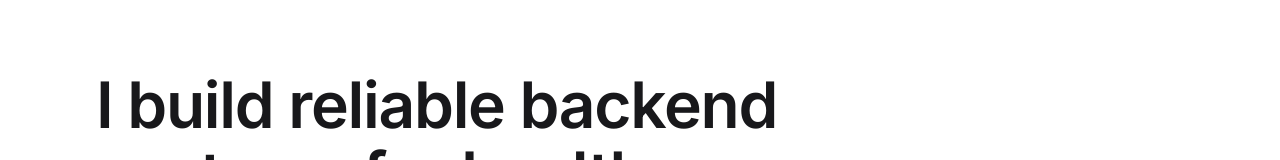
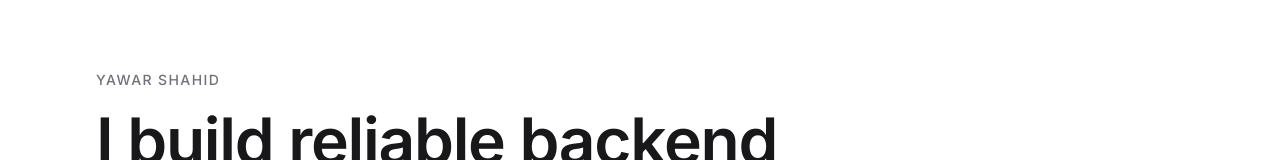
Before and after one commit to mohdyawars/yawar-portfoliio, a Next.js app: page / in a window 1280 px wide. Shown: the part 123-283 px from the top of the page. Built offline with nearby package versions, Linux system fonts and the light colour scheme; no server answers.

Commit message:
fix: add full name to all SEO metadata to rank for Yawar Shahid on Google

```diff
--- a/src/app/about/page.tsx
+++ b/src/app/about/page.tsx
@@ -3,7 +3,7 @@ import { generatePageMetadata } from "@/lib/metadata";
 export const metadata = generatePageMetadata({
   title: "About Me",
   description:
-    "Hi, I'm Yawar – a software developer who builds reliable systems for healthcare, logistics, and finance.",
+    "Hi, I'm Yawar Shahid – a backend engineer who builds reliable systems for healthcare, logistics, and finance.",
   path: "/about",
 });
 
@@ -18,7 +18,7 @@ export default function AboutPage() {
         <div className="mt-8 grid gap-8 lg:grid-cols-2 lg:gap-12">
           <div>
             <p className="text-lead">
-              Hi, I&apos;m Yawar – a software engineer who builds reliable backend systems.
+              Hi, I&apos;m Yawar Shahid – a software engineer who builds reliable backend systems.
             </p>
             <p className="mt-4 text-zinc-600 dark:text-zinc-400 leading-relaxed">
               I specialize in building the behind-the-scenes software that powers businesses in healthcare,
--- a/src/app/layout.tsx
+++ b/src/app/layout.tsx
@@ -15,11 +15,24 @@ const siteUrl =
 export const metadata: Metadata = {
   metadataBase: new URL(siteUrl),
   title: {
-    default: "Yawar | Backend Engineer",
-    template: "%s | Yawar",
+    default: "Yawar Shahid | Backend Engineer",
+    template: "%s | Yawar Shahid",
   },
   description:
-    "Backend engineer specializing in healthcare automation, RPA pipelines, and reliable systems. Expert in Python, Django, Celery, PostgreSQL, and GCP.",
+    "Yawar Shahid is a backend engineer specializing in healthcare automation, RPA pipelines, and reliable systems. Expert in Python, Django, Celery, PostgreSQL, and GCP.",
+  keywords: [
+    "Yawar Shahid",
+    "Backend Engineer",
+    "Python Developer",
+    "Django",
+    "Healthcare Automation",
+    "RPA",
+    "Celery",
+    "PostgreSQL",
+    "GCP",
+  ],
+  authors: [{ name: "Yawar Shahid" }],
+  creator: "Yawar Shahid",
   verification: {
     google: "fRVHIoZ7P6YF4qUh75iZ2xPmrv12f4Q-5cqxEBjOj6U",
   },
@@ -31,26 +44,26 @@ export const metadata: Metadata = {
     canonical: siteUrl,
   },
   openGraph: {
-    title: "Yawar | Backend Engineer",
+    title: "Yawar Shahid | Backend Engineer",
     description:
-      "Backend engineer specializing in healthcare automation, RPA pipelines, and reliable systems.",
+      "Yawar Shahid is a backend engineer specializing in healthcare automation, RPA pipelines, and reliable systems.",
     type: "website",
     url: siteUrl,
-    siteName: "Yawar's Portfolio",
+    siteName: "Yawar Shahid's Portfolio",
     images: [
       {
         url: "/opengraph-image",
         width: 1200,
         height: 630,
-        alt: "Yawar | Backend Engineer",
+        alt: "Yawar Shahid | Backend Engineer",
       },
     ],
   },
   twitter: {
     card: "summary_large_image",
-    title: "Yawar | Backend Engineer",
+    title: "Yawar Shahid | Backend Engineer",
     description:
-      "Backend engineer specializing in healthcare automation, RPA pipelines, and reliable systems.",
+      "Yawar Shahid is a backend engineer specializing in healthcare automation, RPA pipelines, and reliable systems.",
     images: ["/opengraph-image"],
   },
 };
@@ -77,7 +90,10 @@ const personSchema = {
     "RPA",
     "Backend Engineering",
   ],
-  sameAs: ["https://www.linkedin.com/in/yawar-shahid-3032b816b/"],
+  sameAs: [
+    "https://www.linkedin.com/in/yawar-shahid-3032b816b/",
+    "https://github.com/mohdyawars",
+  ],
 };
 
 const websiteSchema = {
--- a/src/app/page.tsx
+++ b/src/app/page.tsx
@@ -29,6 +29,7 @@ export default function Home() {
     <div>
       {/* Hero Section */}
       <section className="mx-auto max-w-6xl px-4 py-24 sm:px-6 sm:py-32 lg:px-8">
+        <p className="text-sm font-medium uppercase tracking-widest text-zinc-500 dark:text-zinc-400 mb-4">Yawar Shahid</p>
         <h1 className="heading-display max-w-4xl text-zinc-900 dark:text-zinc-50">
           I build reliable backend systems for healthcare, logistics, and
           finance
--- a/src/lib/metadata.ts
+++ b/src/lib/metadata.ts
@@ -1,8 +1,8 @@
 import type { Metadata } from "next";
 
 const siteUrl = process.env.NEXT_PUBLIC_SITE_URL || "https://yawar-portfoliio.vercel.app";
-const siteName = "Yawar's Portfolio";
-const defaultDescription = "Backend engineer specializing in healthcare automation, RPA pipelines, and reliable systems.";
+const siteName = "Yawar Shahid's Portfolio";
+const defaultDescription = "Yawar Shahid is a backend engineer specializing in healthcare automation, RPA pipelines, and reliable systems.";
 
 export function generatePageMetadata({
   title,
```
